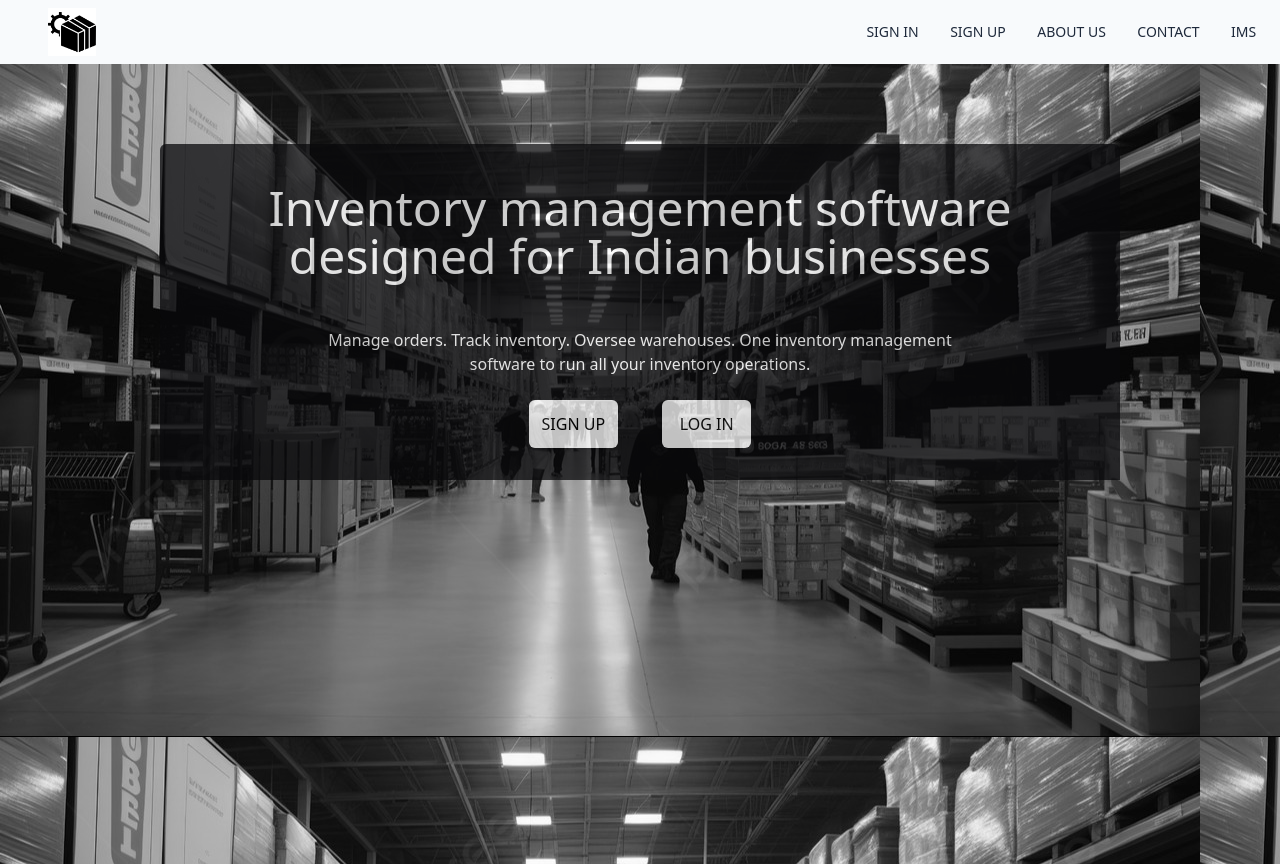
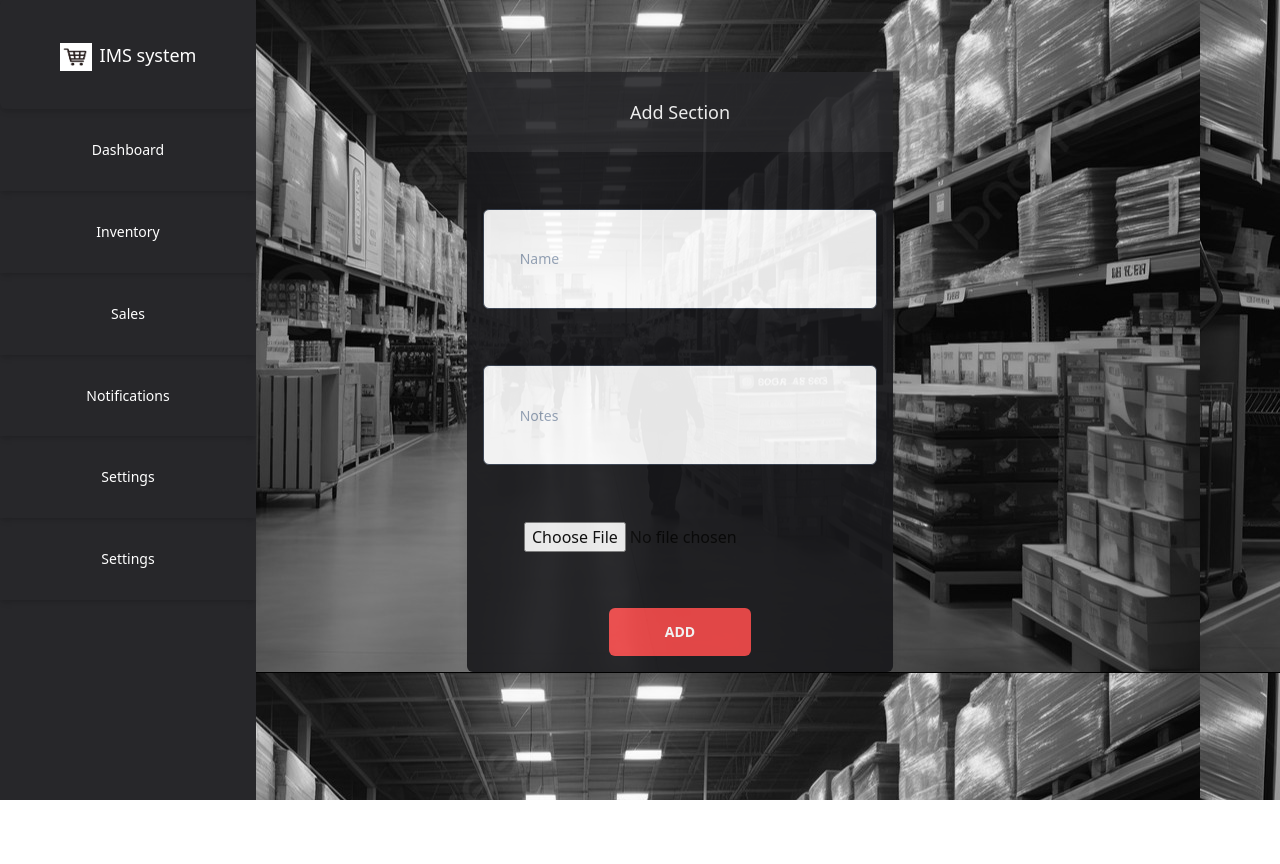
Before and after one commit to pritamshejul17/ims-frontend, a React (Create React App) app: page /addcategory in a window 1280 px wide. After the commit the page ends 800 px from the top, so only its background shows below. Built offline with nearby package versions, Linux system fonts and the light colour scheme; the HTML template or start-up script is replaced by a standard one.

Commit message:
Integrated Upload Category Functionality With Backend

```diff
--- a/src/App.js
+++ b/src/App.js
@@ -11,6 +11,7 @@ import {
   Route,
   Link
 } from "react-router-dom";
+import AddFolder from './Components/AddFolder';
 
 function App() {
   return (
@@ -27,6 +28,9 @@ function App() {
           <Route path="/dashboard">
             <Dashboard />
           </Route>
+          <Route path="/addcategory">
+            <AddFolder />
+          </Route>
           <Route path="/">
             <Home />
           </Route>
--- a/src/Components/AddFolder.js
+++ b/src/Components/AddFolder.js
@@ -1,8 +1,12 @@
+import React, { useState } from 'react';
+import SideMenu from './SideMenu';
+import logo from '../Assets/logo.jpg';
+import { Link } from 'react-router-dom';
+import background from "../Assets/ims2-modified.jpg"
 
-import React, { useState } from 'react'
 
-const AddFolder = (props) => {
 
+const AddFolder = () => {
     const [folderData, setFolderData] = useState({
         name: '',
         notes: '',
@@ -10,30 +14,52 @@ const AddFolder = (props) => {
     });
 
     const handleChange = (e) => {
-      if (e.target.type === 'file') {
-        const imageData = e.target.files[0];
-        setFolderData({ ...folderData, image: imageData });
-      } else {
-        const { name, value } = e.target;
-        setFolderData({ ...folderData, [name]: value });
-        // console.log(folderData.name);
-      }
+        setFolderData({ ...folderData, [e.target.name]: e.target.value });
     };
 
-    const handleSubmit = (e) => {
+    const handleSubmit = async (e) => {
         e.preventDefault();
-      // Pass the folderData to the parent component or any other component.
-    //   props.onAddFolder(folderData);
-        if (props.onSubmitFolder) {
-            props.onSubmitFolder(folderData);
+
+        const formData = new FormData();
+        formData.append('image', folderData.image);
+        const queryParams = new URLSearchParams();
+        queryParams.append('name', folderData.name);
+
+        const authToken = localStorage.getItem('authToken');
+        const response = await fetch(`http://localhost:7070/api/category/upload?${queryParams.toString()}`, {
+            method: 'POST',
+            headers: {
+                Authorization: `Bearer ${authToken}`,
+            },
+            body: formData,
+        });
+
+        if (response.ok) {
+          alert('Folder added successfully');
+          setFolderData({
+              name: '',
+              notes: '',
+              image: null,
+          });
+      } else {
+          alert('Failed to add folder');
       }
     };
 
     return (
         <>
-            <div className="w-full h-screen flex justify-center items-center">
-                    <form onSubmit={handleSubmit}  className="mb-14 bg-zinc-700 opacity-90  shadow-lg  flex rounded-md flex-col justify-between h-3/4 w-1/2" >
-                        <h1 className="w-full h-20 font-medium text-lg text-center bg-zinc-800 text-white flex justify-center items-center" >Add Section </h1>
+            <div className='' style={{ backgroundImage: `url(${background})` }}>
+              <div>
+                <SideMenu />
+              </div>
+            <div className="w-2/3 ml-10 h-screen flex justify-end items-center">
+                <form
+                    onSubmit={handleSubmit}
+                    className="mb-14 bg-zinc-900 opacity-90 shadow-lg flex rounded-md flex-col justify-between h-3/4 w-1/2"
+                >
+                    <h1 className="w-full h-20 font-medium text-lg text-center bg-zinc-800 text-white flex justify-center items-center">
+                        Add Section
+                    </h1>
                     <input
                         type="text"
                         name="name"
@@ -43,18 +69,35 @@ const AddFolder = (props) => {
                         className="mx-4 placeholder:non-italic placeholder:text-slate-400 block bg-white w-f=1/3 border rounded-md border-gray-700 h-1/6 py-2 pl-9 pr-3 shadow-sm focus:outline-none focus:border-gray-700 focus:ring-gray-700 focus:ring-1 sm:text-sm"
                         placeholder="Name"
                     ></input>
-                        <input type="text" className="mx-4 placeholder:non-italic placeholder:text-slate-400 block bg-white w-f=1/3 border rounded-md border-gray-700 h-1/6  py-2 pl-9 pr-3 shadow-sm focus:outline-none focus:border-gray-700 focus:ring-gray-700 focus:ring-1 sm:text-sm" placeholder="Notes"></input>
-                        {/* <h4 className="text-center">Add Image</h4> */}
+                    <input
+                        type="text"
+                        name="notes"
+                        value={folderData.notes}
+                        onChange={handleChange}
+                        className="mx-4 placeholder:non-italic placeholder:text-slate-400 block bg-white w-f=1/3 border rounded-md border-gray-700 h-1/6 py-2 pl-9 pr-3 shadow-sm focus:outline-none focus:border-gray-700 focus:ring-gray-700 focus:ring-1 sm:text-sm"
+                        placeholder="Notes"
+                    ></input>
                     <div className="flex justify-center items-center">
-                            <input required  type="file" className = "" onChange={handleChange}/>
+                        <input
+                            required
+                            type="file"
+                            className=""
+                            onChange={(e) => setFolderData({ ...folderData, image: e.target.files[0] })}
+                        />
                     </div>
-                        <div className='flex justify-center items-center'>
-                            <button type='submit' className="mb-4 font-semibold text-white rounded-md text-sm bg-red-500 w-1/3 h-12 ">ADD </button>
+                    <div className="flex justify-center items-center">
+                        <button
+                            type="submit"
+                            className="mb-4 font-semibold text-white rounded-md text-sm bg-red-500 w-1/3 h-12"
+                        >
+                            ADD
+                        </button>
                     </div>
                 </form>
             </div>
+            </div>
         </>
     );
-}
+};
 
 export default AddFolder;
--- a/src/Components/SideMenu.js
+++ b/src/Components/SideMenu.js
@@ -12,7 +12,7 @@ function SideMenu() {
                         </div>
                         <Link to="" className="font-medium">IMS system</Link>
                     </div>
-                    <Link to="" className="text-sm w-full shadow-md hover:bg-red-500 h-full flex justify-center items-center">Dashboard</Link>
+                    <Link to="/dashboard" className="text-sm w-full shadow-md hover:bg-red-500 h-full flex justify-center items-center">Dashboard</Link>
                     <Link to="" className="text-sm w-full shadow-md hover:bg-red-500 h-full flex justify-center items-center">Inventory</Link>
                     <Link to="" className="text-sm w-full shadow-md hover:bg-red-500 h-full flex justify-center items-center">Sales</Link>
                     <Link to="" className="text-sm w-full shadow-md hover:bg-red-500 h-full flex justify-center items-center">Notifications</Link>
--- a/src/Pages/DashBoard.js
+++ b/src/Pages/DashBoard.js
@@ -8,15 +8,6 @@ function Dashboard() {
 
     const [folders, setFolders] = useState([]);
     const [showComponent, setShowComponent] = useState(false);
-    const [addFolder, setAddFolder] = useState(false);
-
-      const handleOffHover = () => {
-        setAddFolder(false);
-      }
-
-      const handleOnHover = () => {
-        setAddFolder(true);
-    };
 
     const handleMouseEnter = () => {
         // console.log();
@@ -41,9 +32,6 @@ function Dashboard() {
                 </div>
                 <div className=" w-full basis-100">
                     <Inventory onHover = {handleMouseEnter} offHover = {handleMouseLeave}/>
-                    <AddFolder onSubmitFolder={handleAddFolder}/>
-                    {/* {<AddFolder onSubmitFolder={handleAddFolder} isTrue = {handleOnHover} isFalse = {handleOffHover}/>} */}
-
                     <Folder folders={folders} />
                 </div>
             </div>
```
Lines whose indentation alone changed are shown as unchanged.
